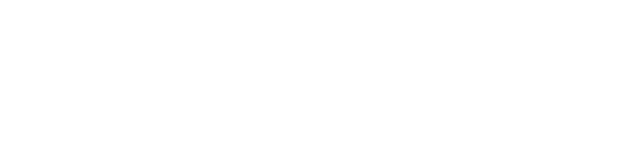
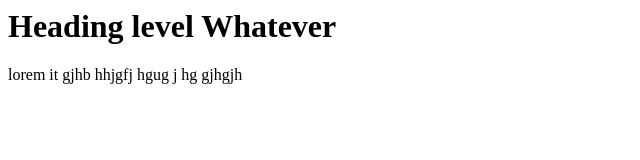
Before and after one commit to LindieLekote/LindieLekote, a plain HTML site: page index.html in a window 1280 px wide. Shown: the whole page, without its empty margins (0-640 px from the left). Drawn offline with Linux system fonts and the light colour scheme.

Commit message:
added html code to the index page

```diff
--- a/index.html
+++ b/index.html
@@ -1 +1,11 @@
 <!DOCTYPE.html/>
+<html>
+	<head>
+		<title> --- </title>
+	</head>
+	<body>
+		<h1>Heading level Whatever</h1>
+		<p>
+		lorem it gjhb hhjgfj hgug j hg gjhgjh </p>
+	</body>
+</html>
```
